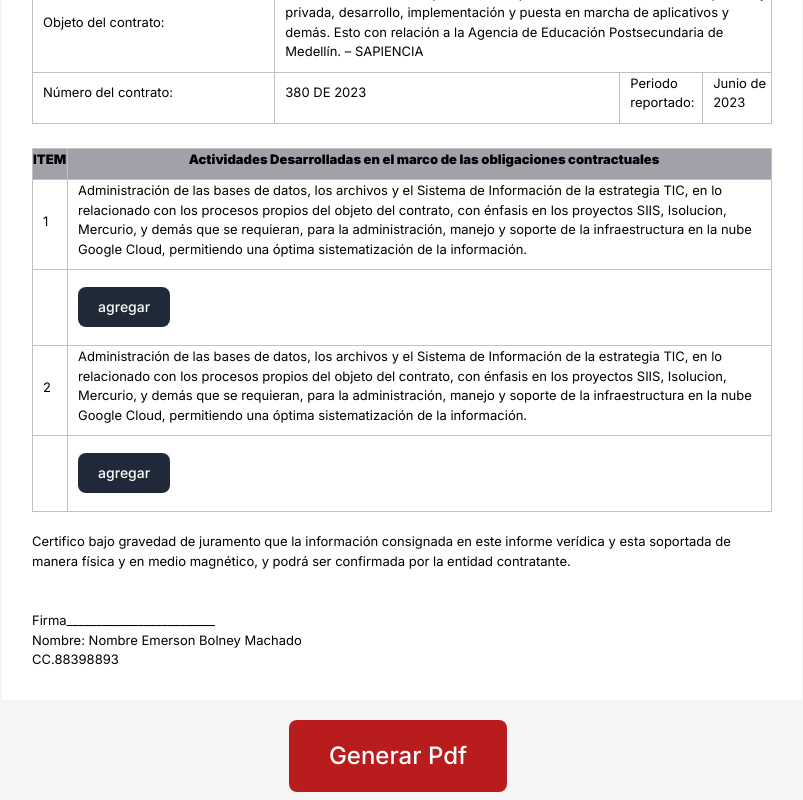
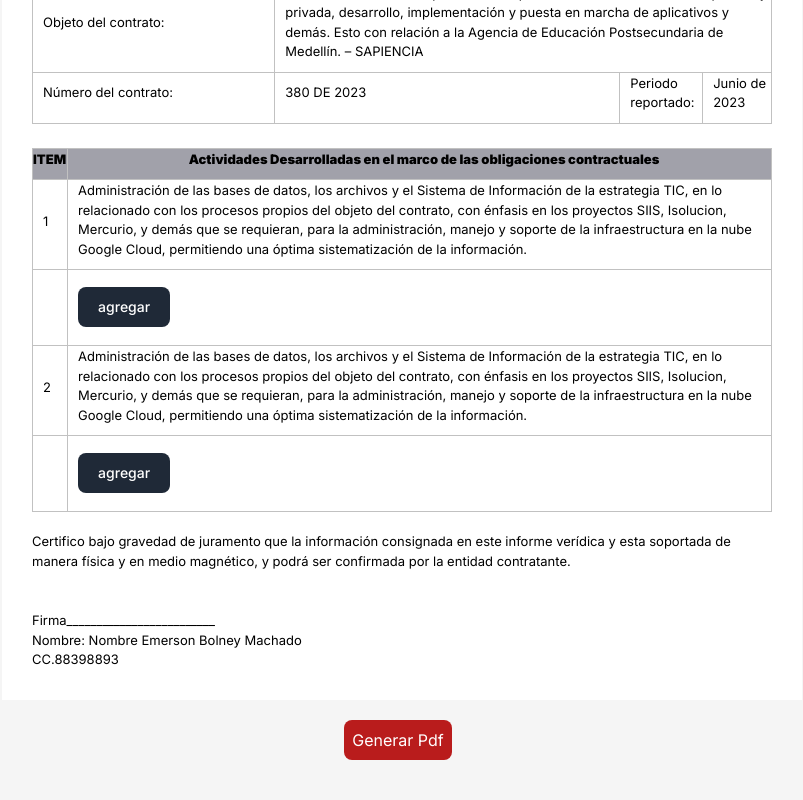
Before and after one commit to SapienciaMed/CuentasCobros, a Next.js app: page /reporteactividades in a window 1280 px wide. Shown: the part 275-1075 px from the top of the page, without its empty margins (238-1041 px from the left). After the commit the page ends 1043 px from the top, so only its background shows below. Built offline with nearby package versions, Linux system fonts and the light colour scheme.

Commit message:
Se corriguieron los tamaños

```diff
--- a/app/(auth)/cuentacobro/page.tsx
+++ b/app/(auth)/cuentacobro/page.tsx
@@ -3,6 +3,7 @@ import React, { useRef } from 'react';
 import html2pdf from 'html2pdf.js';
 import Buttonpdf from '@/app/libs/ui/Buttonpdf';
 import '@/app/miscss/cuentacobro.css';
+import Menu from '../menu/page';
 
 const CuentaDeCobro = () => {
   const componentRef = useRef<HTMLDivElement>(null);
--- a/app/(auth)/reporteactividades/page.tsx
+++ b/app/(auth)/reporteactividades/page.tsx
@@ -147,7 +147,7 @@ const ReporteActividades = () => {
               <tr>
                 <td></td>
                 <td data-name="comentario">
-                  <input type="text" className="bg-gray-800  text-gray-800 text-sm rounded-lg focus:ring-blue-500 focus:border-blue-500  w-50% p-2.5 dark:bg-gray-100  dark:placeholder-gray-800  dark:focus:ring-blue-500 dark:focus:border-blue-500 hidden border-solid border-2 border-black mb-2 mt-4" />
+                  <input type="text" className="  text-gray-800 text-sm rounded-lg focus:ring-blue-500 focus:border-blue-500  w-50% p-2.5 dark:bg-gray-100  dark:placeholder-gray-800  dark:focus:ring-blue-500 dark:focus:border-blue-500 hidden border-solid border-2 border-black mb-2 mt-4" />
                   <ul></ul>
                   <button
                     onClick={addInput} data-name="AddCommentsActivity"
--- a/app/libs/ui/Buttonpdf.tsx
+++ b/app/libs/ui/Buttonpdf.tsx
@@ -10,7 +10,7 @@ const Buttonpdf: React.FC<ButtonpdfProps> = ({ onClick }) => {
     <div className='boton w-full flex mt-5 justify-center'>
       <button
         type="button"
-        className="focus:outline-none text-2xl text-center text-white bg-red-700 hover:bg-red-800 focus:ring-4 focus:ring-red-300 font-medium rounded-lg px-10 py-5 me-2 mb-2 dark:bg-red-600 dark:hover:bg-red-700 dark:focus:ring-red-900"
+        className="focus:outline-none text-base text-center text-white bg-red-700 hover:bg-red-800 focus:ring-4 focus:ring-red-300  rounded-lg px-2 py-2 me-2 mb-2 dark:bg-red-600 dark:hover:bg-red-700 dark:focus:ring-red-900"
         onClick={onClick}
       >
         Generar Pdf
```
